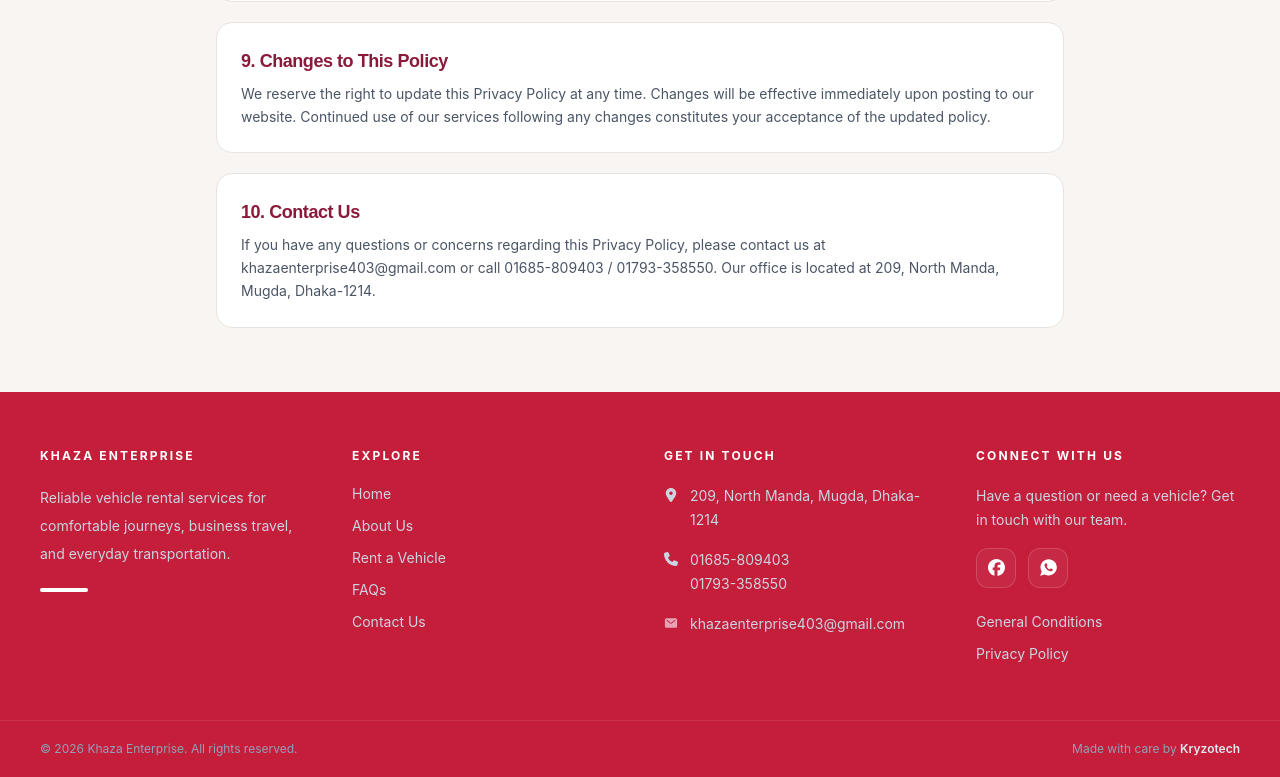
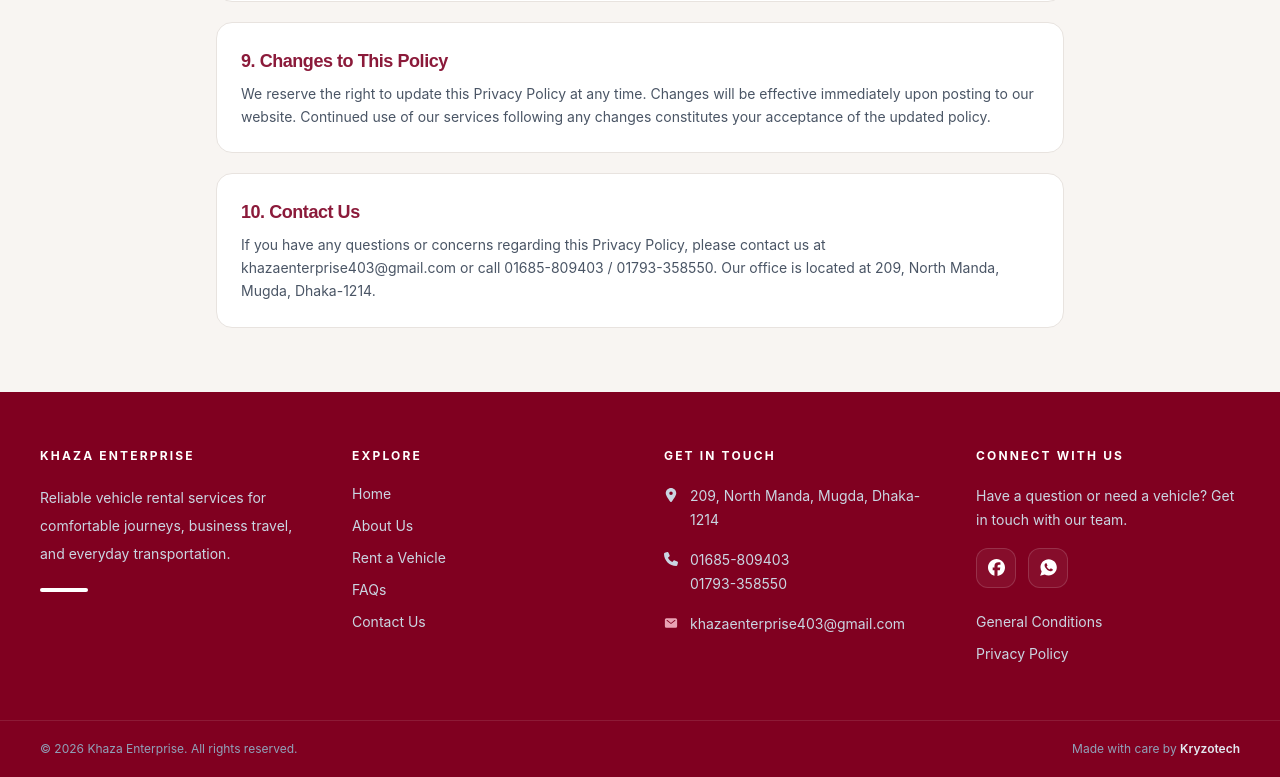
Before and after one commit to Rubel2025-code/khaza-Enterprise-Website2.0, a React (Vite) app: page /privacy-policy in a window 1280 px wide. Shown: the part 2060-2837 px from the top of the page. Built offline with nearby package versions, Linux system fonts and the light colour scheme.

Commit message:
fix footer color

```diff
--- a/src/components/Footer.tsx
+++ b/src/components/Footer.tsx
@@ -13,7 +13,7 @@
 
 export default function Footer() {
   return (
-    <footer className="bg-[#C41E3A] text-white">
+    <footer className="bg-[#800020] text-white">
       <div className="mx-auto grid max-w-7xl grid-cols-1 gap-10 px-6 py-12 sm:grid-cols-2 lg:grid-cols-4 lg:gap-12 lg:px-10 lg:py-14">
 
         {/* COMPANY */}
```
